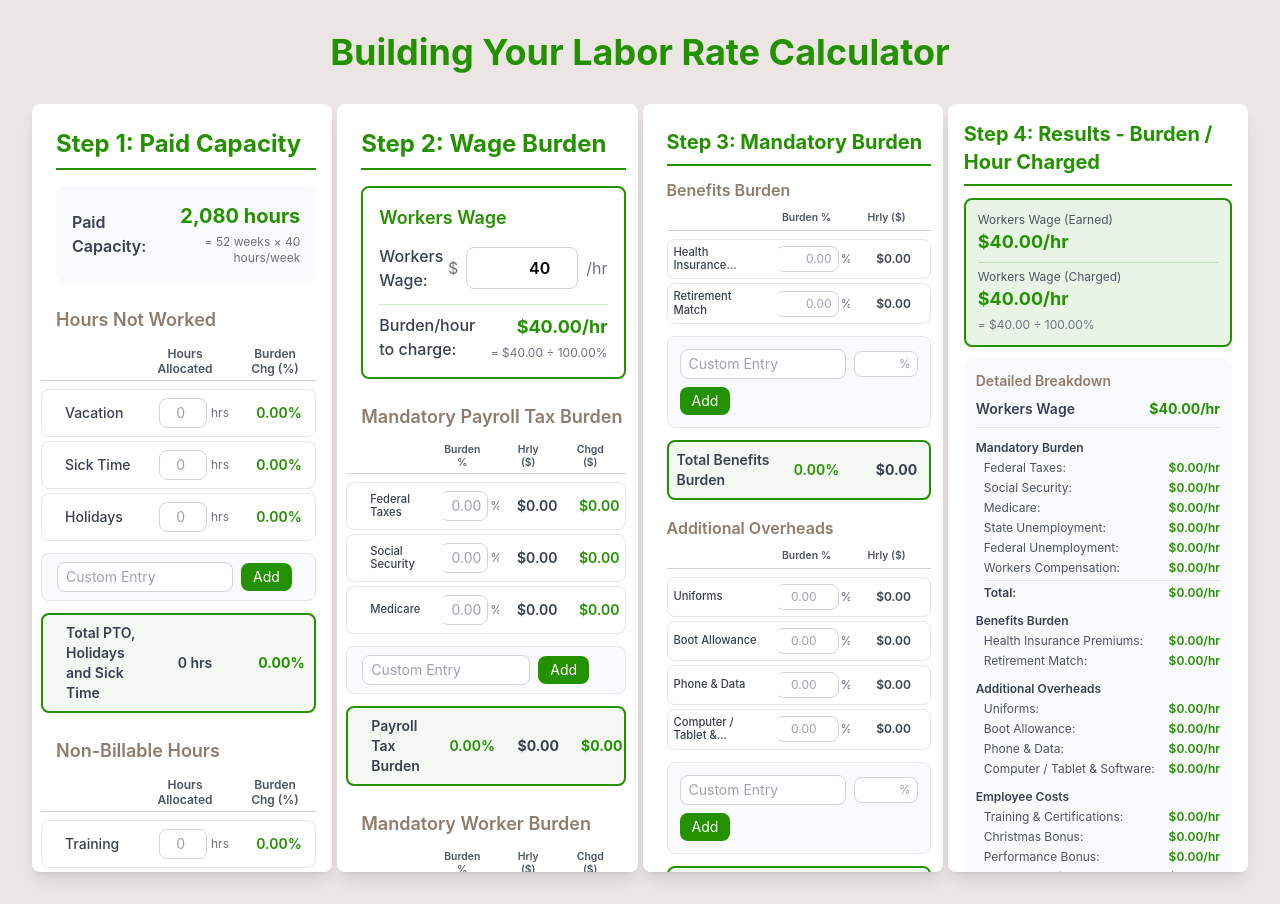
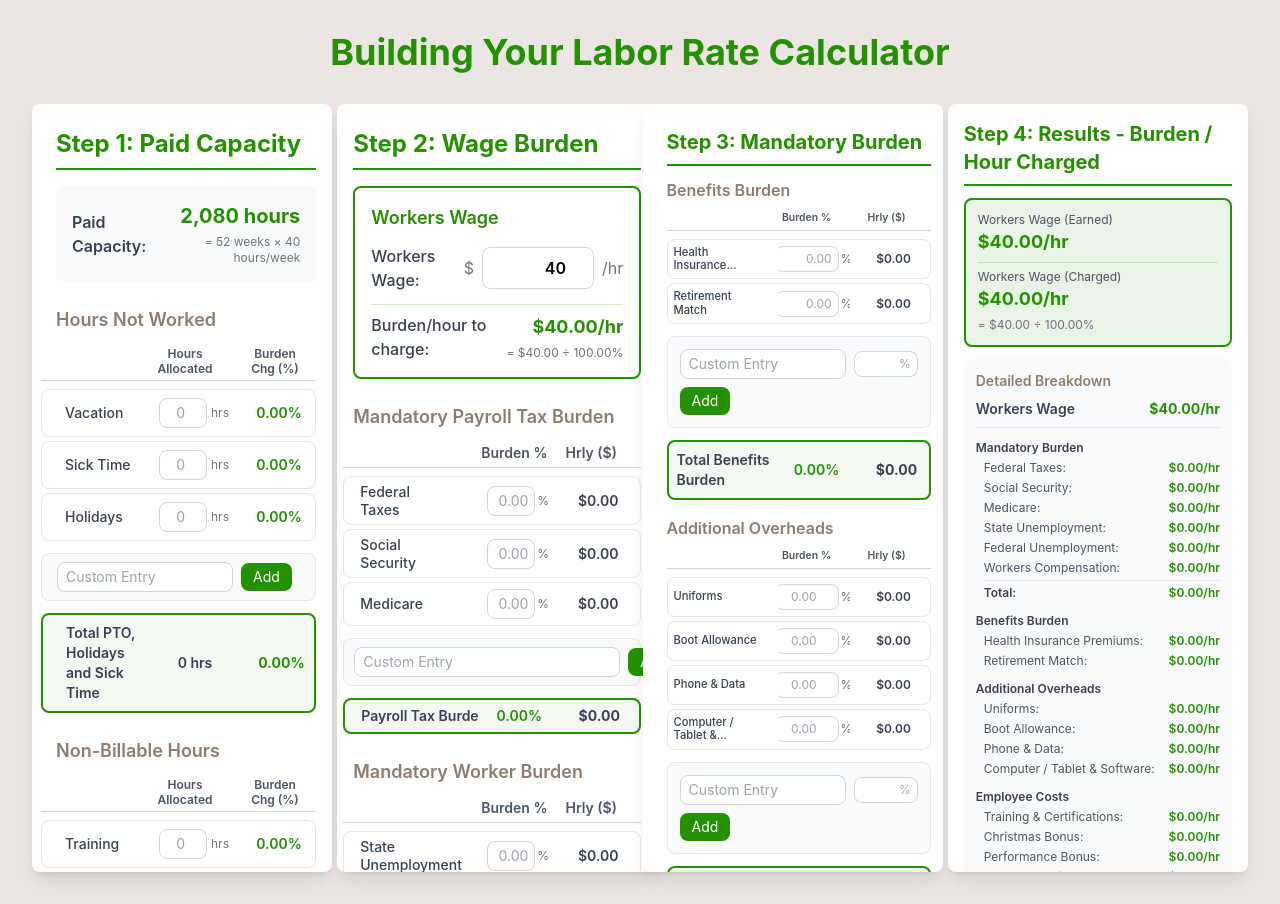
Before and after one commit to KayFernPR/Time-Material-Calculator, a React (Vite) app: page / in a window 1280 px wide. Built offline with nearby package versions, Linux system fonts and the light colour scheme.

Commit message:
Refine Step 2 wage burden layout
Made-with: Cursor

```diff
--- a/src/components/LaborRateCalculator.jsx
+++ b/src/components/LaborRateCalculator.jsx
@@ -726,10 +726,10 @@ function LaborRateCalculator() {
           </div>
 
           {/* Step 2: Wage Burden */}
-          <div className="lg:col-span-1 min-w-0 w-full">
+          <div className="lg:col-span-1 min-w-0 w-full min-w-[320px]">
             <div
               ref={step2Ref}
-              className="bg-white rounded-lg shadow-lg pt-6 pr-3 pb-6 pl-6 sticky top-4 max-h-[calc(100vh-2rem)] overflow-x-hidden overflow-y-auto scroll-smooth min-w-0"
+              className="bg-white rounded-lg shadow-lg pt-6 pr-4 pb-6 pl-4 sticky top-4 max-h-[calc(100vh-2rem)] overflow-x-auto overflow-y-auto scroll-smooth min-w-0"
               style={{ scrollbarWidth: 'thin', scrollbarColor: '#cbd5e1 transparent' }}
             >
               <h2 className="text-2xl font-bold text-primary mb-4 border-b-2 border-primary pb-2">
@@ -781,20 +781,11 @@ function LaborRateCalculator() {
                 </h3>
 
                 {/* Table Header */}
-                <div className="grid grid-cols-[minmax(5rem,1fr)_3.5rem_3.75rem_3.75rem] gap-2 mb-2 font-semibold text-gray-600 border-b border-gray-300 pb-1 min-w-0 overflow-hidden -ml-[15px]" style={{ fontSize: '0.65rem' }}>
-                  <div className="min-w-0 overflow-hidden ml-[15px]"></div>
-                  <div className="text-center leading-tight px-1 min-w-0 overflow-hidden">
-                    <div>Burden</div>
-                    <div>%</div>
-                  </div>
-                  <div className="text-center leading-tight px-1 min-w-0 overflow-hidden">
-                    <div>Hrly</div>
-                    <div>($)</div>
-                  </div>
-                  <div className="text-center leading-tight pl-1 pr-1.5 min-w-0 overflow-hidden -ml-[10px]">
-                    <div>Chgd</div>
-                    <div>($)</div>
-                  </div>
+                <div className="grid grid-cols-[minmax(8rem,1fr)_4.25rem_5rem_5.25rem] gap-1.5 mb-2 font-semibold text-gray-600 border-b border-gray-300 pb-1 min-w-0 overflow-hidden -ml-[10px] text-sm">
+                  <div className="min-w-0 overflow-hidden ml-[10px]"></div>
+                  <div className="text-center whitespace-nowrap px-1 min-w-0">Burden %</div>
+                  <div className="text-center whitespace-nowrap px-1 min-w-0">Hrly ($)</div>
+                  <div className="text-center whitespace-nowrap px-1 min-w-0">Chgd ($)</div>
                 </div>
 
                 <div className="space-y-1">
@@ -803,11 +794,11 @@ function LaborRateCalculator() {
                     const hourlyRate = safeCalculations.payrollTaxHourlyRates[option.id] || 0
                     const charged = safeCalculations.payrollTaxCharged[option.id] || 0
                     return (
-                      <div key={option.id} className="grid grid-cols-[minmax(5rem,1fr)_3.5rem_3.75rem_3.75rem] gap-2 items-center p-2 border border-gray-200 rounded-lg hover:bg-gray-50 min-w-0 overflow-hidden -ml-[15px]">
-                        <label className="text-gray-700 font-medium break-words min-w-0 whitespace-pre-line overflow-hidden ml-[15px] leading-tight" style={{ fontSize: '0.7rem', lineHeight: '1.2' }}>
+                      <div key={option.id} className="grid grid-cols-[minmax(8rem,1fr)_4.25rem_5rem_5.25rem] gap-1.5 items-center p-1.5 border border-gray-200 rounded-lg hover:bg-gray-50 min-w-0 overflow-hidden -ml-[10px]">
+                        <label className="text-gray-700 font-medium break-words min-w-0 whitespace-pre-line overflow-hidden ml-[10px] leading-tight text-sm">
                           {option.label}
                         </label>
-                        <div className="flex items-center justify-center min-w-0 px-1 overflow-hidden">
+                        <div className="flex items-center justify-center min-w-0 px-0.5 overflow-hidden">
                           <input
                             type="number"
                             step="0.01"
@@ -821,10 +812,10 @@ function LaborRateCalculator() {
                           />
                           <span className="text-gray-500 text-xs ml-0.5">%</span>
                         </div>
-                        <div className="text-center text-sm font-semibold text-gray-700 whitespace-nowrap px-1 min-w-0 overflow-hidden">
+                        <div className="text-center text-sm font-semibold text-gray-700 whitespace-nowrap px-1 min-w-[4.25rem]">
                           ${hourlyRate.toFixed(2)}
                         </div>
-                        <div className="text-center text-sm font-semibold text-primary whitespace-nowrap pl-1 pr-1.5 min-w-0 overflow-hidden -ml-[10px]">
+                        <div className="text-center text-sm font-semibold text-primary whitespace-nowrap px-1 min-w-[4.25rem]">
                           ${charged.toFixed(2)}
                         </div>
                       </div>
@@ -834,9 +825,9 @@ function LaborRateCalculator() {
                     const hourlyRate = safeCalculations.payrollTaxHourlyRates[`custom-${idx}`] ?? 0
                     const charged = safeCalculations.payrollTaxCharged[`custom-${idx}`] ?? 0
                     return (
-                      <div key={field.id} className="grid grid-cols-[minmax(5rem,1fr)_3.5rem_3.75rem_3.75rem] gap-2 items-center p-2 border border-gray-200 rounded-lg hover:bg-gray-50 min-w-0 overflow-hidden -ml-[15px]">
-                        <div className="flex items-center gap-2 min-w-0 overflow-hidden ml-[15px]">
-                          <label className="text-gray-700 font-medium break-words min-w-0 whitespace-pre-line overflow-hidden leading-tight" style={{ fontSize: '0.7rem', lineHeight: '1.2' }}>
+                      <div key={field.id} className="grid grid-cols-[minmax(8rem,1fr)_4.25rem_5rem_5.25rem] gap-1.5 items-center p-1.5 border border-gray-200 rounded-lg hover:bg-gray-50 min-w-0 overflow-hidden -ml-[10px]">
+                        <div className="flex items-center gap-1.5 min-w-0 overflow-hidden ml-[10px]">
+                          <label className="text-gray-700 font-medium break-words min-w-0 whitespace-pre-line overflow-hidden leading-tight text-sm">
                             {field.label}
                           </label>
                           <button
@@ -863,10 +854,10 @@ function LaborRateCalculator() {
                           />
                           <span className="text-gray-500 text-xs ml-0.5">%</span>
                         </div>
-                        <div className="text-center text-sm font-semibold text-gray-700 whitespace-nowrap px-1 min-w-0 overflow-hidden">
+                        <div className="text-center text-sm font-semibold text-gray-700 whitespace-nowrap px-1 min-w-[4.25rem]">
                           ${Number(hourlyRate).toFixed(2)}
                         </div>
-                        <div className="text-center text-sm font-semibold text-primary whitespace-nowrap pl-1 pr-1.5 min-w-0 overflow-hidden -ml-[10px]">
+                        <div className="text-center text-sm font-semibold text-primary whitespace-nowrap px-1 min-w-[4.25rem]">
                           ${Number(charged).toFixed(2)}
                         </div>
                       </div>
@@ -875,7 +866,7 @@ function LaborRateCalculator() {
                 </div>
 
                 {/* Add Custom Payroll Tax Field */}
-                <div className="mt-3 grid grid-cols-[minmax(5rem,1fr)_3.5rem_3.75rem_3.75rem] gap-2 items-stretch border border-gray-200 rounded-lg bg-gray-50 min-w-0 -ml-[15px] pt-2 pr-2 pb-2 pl-[15px]">
+                <div className="mt-3 grid grid-cols-[minmax(8rem,1fr)_4.25rem_5rem_5.25rem] gap-1.5 items-stretch border border-gray-200 rounded-lg bg-gray-50 min-w-0 -ml-[10px] pt-2 pr-2 pb-2 pl-[10px]">
                   <div className="col-span-4 flex items-center gap-2 w-full min-w-0">
                     <input
                       type="text"
@@ -896,15 +887,15 @@ function LaborRateCalculator() {
                 </div>
 
                 {/* Payroll Tax Burden */}
-                <div className="mt-3 grid grid-cols-[minmax(5rem,1fr)_3.5rem_3.75rem_3.75rem] gap-2 items-center p-2 border-2 border-primary rounded-lg bg-primary/5 min-w-0 overflow-hidden -ml-[15px]">
-                  <div className="text-gray-700 text-sm font-semibold min-w-0 pr-1 overflow-hidden ml-[15px]">Payroll Tax Burden</div>
-                  <div className="text-center text-sm font-semibold text-primary px-1 min-w-0 overflow-hidden">
+                <div className="mt-3 grid grid-cols-[minmax(8rem,1fr)_4.25rem_5rem_5.25rem] gap-1.5 items-center p-1.5 border-2 border-primary rounded-lg bg-primary/5 min-w-0 overflow-hidden -ml-[10px]">
+                  <div className="text-gray-700 text-sm font-semibold min-w-0 pr-1 overflow-hidden ml-[10px] whitespace-nowrap">Payroll Tax Burden</div>
+                  <div className="text-center text-sm font-semibold text-primary px-1 min-w-[3.5rem]">
                     {safeCalculations.combinedFederalPayrollTaxPercent.toFixed(2)}%
                   </div>
-                  <div className="text-center text-sm font-bold text-gray-700 px-1 min-w-0 overflow-hidden">
+                  <div className="text-center text-sm font-bold text-gray-700 px-1 min-w-[4.25rem]">
                     ${safeCalculations.combinedFederalPayrollTaxHourlyRate.toFixed(2)}
                   </div>
-                  <div className="text-center text-sm font-bold text-primary pl-[7px] pr-1.5 min-w-0 overflow-hidden -ml-[10px]">
+                  <div className="text-center text-sm font-bold text-primary px-1 min-w-[4.25rem]">
                     ${safeCalculations.combinedFederalPayrollTaxCharged.toFixed(2)}
                   </div>
                 </div>
@@ -917,20 +908,11 @@ function LaborRateCalculator() {
                 </h3>
 
                 {/* Table Header */}
-                <div className="grid grid-cols-[minmax(5rem,1fr)_3.5rem_3.75rem_3.75rem] gap-2 mb-2 font-semibold text-gray-600 border-b border-gray-300 pb-1 min-w-0 overflow-hidden -ml-[15px]" style={{ fontSize: '0.65rem' }}>
-                  <div className="min-w-0 overflow-hidden ml-[15px]"></div>
-                  <div className="text-center leading-tight px-1 min-w-0 overflow-hidden">
-                    <div>Burden</div>
-                    <div>%</div>
-                  </div>
-                  <div className="text-center leading-tight px-1 min-w-0 overflow-hidden">
-                    <div>Hrly</div>
-                    <div>($)</div>
-                  </div>
-                  <div className="text-center leading-tight pl-1 pr-1.5 min-w-0 overflow-hidden -ml-[10px]">
-                    <div>Chgd</div>
-                    <div>($)</div>
-                  </div>
+                <div className="grid grid-cols-[minmax(8rem,1fr)_4.25rem_5rem_5.25rem] gap-1.5 mb-2 font-semibold text-gray-600 border-b border-gray-300 pb-1 min-w-0 overflow-hidden -ml-[10px] text-sm">
+                  <div className="min-w-0 overflow-hidden ml-[10px]"></div>
+                  <div className="text-center whitespace-nowrap px-1 min-w-0">Burden %</div>
+                  <div className="text-center whitespace-nowrap px-1 min-w-0">Hrly ($)</div>
+                  <div className="text-center whitespace-nowrap px-1 min-w-0">Chgd ($)</div>
                 </div>
 
                 <div className="space-y-1">
@@ -939,11 +921,11 @@ function LaborRateCalculator() {
                     const hourlyRate = safeCalculations.workerBurdenHourlyRates[option.id] || 0
                     const charged = safeCalculations.workerBurdenCharged[option.id] || 0
                     return (
-                      <div key={option.id} className="grid grid-cols-[minmax(5rem,1fr)_3.5rem_3.75rem_3.75rem] gap-2 items-center p-2 border border-gray-200 rounded-lg hover:bg-gray-50 min-w-0 overflow-hidden -ml-[15px]">
-                        <label className="text-gray-700 font-medium break-words min-w-0 whitespace-pre-line overflow-hidden ml-[15px] leading-tight" style={{ fontSize: '0.7rem', lineHeight: '1.2' }}>
+                      <div key={option.id} className="grid grid-cols-[minmax(8rem,1fr)_4.25rem_5rem_5.25rem] gap-1.5 items-center p-1.5 border border-gray-200 rounded-lg hover:bg-gray-50 min-w-0 overflow-hidden -ml-[10px]">
+                        <label className="text-gray-700 font-medium break-words min-w-0 whitespace-pre-line overflow-hidden ml-[10px] leading-tight text-sm">
                           {option.label}
                         </label>
-                        <div className="flex items-center justify-center min-w-0 px-1 overflow-hidden">
+                        <div className="flex items-center justify-center min-w-0 px-0.5 overflow-hidden">
                           <input
                             type="number"
                             step="0.01"
@@ -957,10 +939,10 @@ function LaborRateCalculator() {
                           />
                           <span className="text-gray-500 text-xs ml-0.5">%</span>
                         </div>
-                        <div className="text-center text-sm font-semibold text-gray-700 whitespace-nowrap px-1 min-w-0 overflow-hidden">
+                        <div className="text-center text-sm font-semibold text-gray-700 whitespace-nowrap px-1 min-w-[4.25rem]">
                           ${hourlyRate.toFixed(2)}
                         </div>
-                        <div className="text-center text-sm font-semibold text-primary whitespace-nowrap pl-1 pr-1.5 min-w-0 overflow-hidden -ml-[10px]">
+                        <div className="text-center text-sm font-semibold text-primary whitespace-nowrap px-1 min-w-[4.25rem]">
                           ${charged.toFixed(2)}
                         </div>
                       </div>
@@ -970,9 +952,9 @@ function LaborRateCalculator() {
                     const hourlyRate = safeCalculations.workerBurdenHourlyRates[`custom-${idx}`] ?? 0
                     const charged = safeCalculations.workerBurdenCharged[`custom-${idx}`] ?? 0
                     return (
-                      <div key={field.id} className="grid grid-cols-[minmax(5rem,1fr)_3.5rem_3.75rem_3.75rem] gap-2 items-center p-2 border border-gray-200 rounded-lg hover:bg-gray-50 min-w-0 overflow-hidden -ml-[15px]">
-                        <div className="flex items-center gap-2 min-w-0 overflow-hidden ml-[15px]">
-                          <label className="text-gray-700 font-medium break-words min-w-0 whitespace-pre-line overflow-hidden leading-tight" style={{ fontSize: '0.7rem', lineHeight: '1.2' }}>
+                      <div key={field.id} className="grid grid-cols-[minmax(8rem,1fr)_4.25rem_5rem_5.25rem] gap-1.5 items-center p-1.5 border border-gray-200 rounded-lg hover:bg-gray-50 min-w-0 overflow-hidden -ml-[10px]">
+                        <div className="flex items-center gap-1.5 min-w-0 overflow-hidden ml-[10px]">
+                          <label className="text-gray-700 font-medium break-words min-w-0 whitespace-pre-line overflow-hidden leading-tight text-sm">
                             {field.label}
                           </label>
                           <button
@@ -999,10 +981,10 @@ function LaborRateCalculator() {
                           />
                           <span className="text-gray-500 text-xs ml-0.5">%</span>
                         </div>
-                        <div className="text-center text-sm font-semibold text-gray-700 whitespace-nowrap px-1 min-w-0 overflow-hidden">
+                        <div className="text-center text-sm font-semibold text-gray-700 whitespace-nowrap px-1 min-w-[4.25rem]">
                           ${Number(hourlyRate).toFixed(2)}
                         </div>
-                        <div className="text-center text-sm font-semibold text-primary whitespace-nowrap pl-1 pr-1.5 min-w-0 overflow-hidden -ml-[10px]">
+                        <div className="text-center text-sm font-semibold text-primary whitespace-nowrap px-1 min-w-[4.25rem]">
                           ${Number(charged).toFixed(2)}
                         </div>
                       </div>
@@ -1011,7 +993,7 @@ function LaborRateCalculator() {
                 </div>
 
                 {/* Add Custom Worker Burden Field */}
-                <div className="mt-3 grid grid-cols-[minmax(5rem,1fr)_3.5rem_3.75rem_3.75rem] gap-2 items-stretch border border-gray-200 rounded-lg bg-gray-50 min-w-0 -ml-[15px] pt-2 pr-2 pb-2 pl-[15px]">
+                <div className="mt-3 grid grid-cols-[minmax(8rem,1fr)_4.25rem_5rem_5.25rem] gap-1.5 items-stretch border border-gray-200 rounded-lg bg-gray-50 min-w-0 -ml-[10px] pt-2 pr-2 pb-2 pl-[10px]">
                   <div className="col-span-4 flex items-center gap-2 w-full min-w-0">
                     <input
                       type="text"
@@ -1032,30 +1014,30 @@ function LaborRateCalculator() {
                 </div>
 
                 {/* Worker Burden Total */}
-                <div className="mt-3 grid grid-cols-[minmax(5rem,1fr)_3.5rem_3.75rem_3.75rem] gap-2 items-center p-2 border-2 border-primary rounded-lg bg-primary/5 min-w-0 overflow-hidden -ml-[15px]">
-                  <div className="text-gray-700 text-sm font-semibold min-w-0 pr-1 overflow-hidden ml-[15px]">Worker Burden</div>
-                  <div className="text-center text-sm font-semibold text-primary px-1 min-w-0 overflow-hidden">
+                <div className="mt-3 grid grid-cols-[minmax(8rem,1fr)_4.25rem_5rem_5.25rem] gap-1.5 items-center p-1.5 border-2 border-primary rounded-lg bg-primary/5 min-w-0 overflow-hidden -ml-[10px]">
+                  <div className="text-gray-700 text-sm font-semibold min-w-0 pr-1 overflow-hidden ml-[10px] whitespace-nowrap">Worker Burden</div>
+                  <div className="text-center text-sm font-semibold text-primary px-1 min-w-[3.5rem]">
                     {safeCalculations.workerBurdenPercent.toFixed(2)}%
                   </div>
-                  <div className="text-center text-sm font-bold text-gray-700 px-1 min-w-0 overflow-hidden">
+                  <div className="text-center text-sm font-bold text-gray-700 px-1 min-w-[4.25rem]">
                     ${safeCalculations.workerBurdenHourlyRate.toFixed(2)}
                   </div>
-                  <div className="text-center text-sm font-bold text-primary pl-[7px] pr-1.5 min-w-0 overflow-hidden -ml-[10px]">
+                  <div className="text-center text-sm font-bold text-primary px-1 min-w-[4.25rem]">
                     ${safeCalculations.workerBurdenChargedTotal.toFixed(2)}
                   </div>
                 </div>
               </div>
 
               {/* Total Wage Burden */}
-              <div className="mt-3 grid grid-cols-[minmax(5rem,1fr)_3.5rem_3.75rem_3.75rem] gap-2 items-center p-2 border-2 border-primary rounded-lg bg-primary/10 min-w-0 overflow-hidden -ml-[15px]">
-                <div className="text-gray-700 text-sm font-bold min-w-0 pr-1 overflow-hidden ml-[15px]">Total Wage Burden</div>
-                <div className="text-center text-sm font-bold text-primary px-1 min-w-0 overflow-hidden">
+              <div className="mt-3 grid grid-cols-[minmax(8rem,1fr)_4.25rem_5rem_5.25rem] gap-1.5 items-center p-1.5 border-2 border-primary rounded-lg bg-primary/10 min-w-0 overflow-hidden -ml-[10px]">
+                <div className="text-gray-700 text-sm font-bold min-w-0 pr-1 overflow-hidden ml-[10px] whitespace-nowrap">Total Wage Burden</div>
+                <div className="text-center text-sm font-bold text-primary px-1 min-w-[3.5rem]">
                   {safeCalculations.totalMandatoryBurdenPercent.toFixed(2)}%
                 </div>
-                <div className="text-center text-sm font-bold text-gray-700 px-1 min-w-0 overflow-hidden">
+                <div className="text-center text-sm font-bold text-gray-700 px-1 min-w-[4.25rem]">
                   ${safeCalculations.totalMandatoryBurdenHourlyRate.toFixed(2)}
                 </div>
-                <div className="text-center text-sm font-bold text-primary pl-[7px] pr-1.5 min-w-0 overflow-hidden -ml-[10px]">
+                <div className="text-center text-sm font-bold text-primary px-1 min-w-[4.25rem]">
                   ${safeCalculations.totalMandatoryBurdenCharged.toFixed(2)}
                 </div>
               </div>
```
